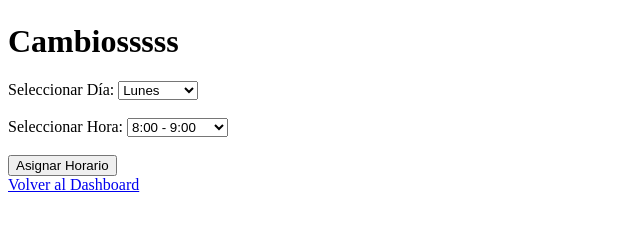
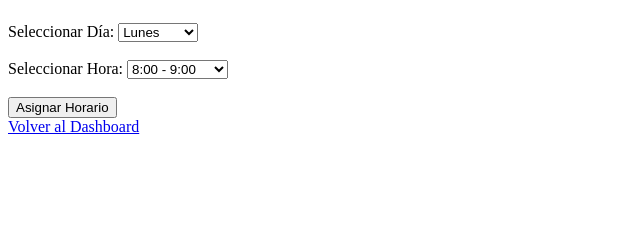
Before and after one commit to LauraLopez0110/proyecto_integrador-tutorias, a Flask app: template templates/asignar_horario.html in a window 1280 px wide. Shown: the part 57-300 px from the top of the page, without its empty margins (0-640 px from the left). Run offline with Flask 3, Linux system fonts and the light colour scheme; the template is opened without the code that fills it, so the values that code supplies are empty.

Commit message:
Elimine label

```diff
--- a/templates/asignar_horario.html
+++ b/templates/asignar_horario.html
@@ -7,7 +7,6 @@
 </head>
 <body>
     <h1>Asignar Horario a la Tutoría: {{ tutoria.espacio_academico }}</h1>
-    <h1>Cambiosssss</h1>
 
     {% with messages = get_flashed_messages(with_categories=true) %}
         {% if messages %}
```
